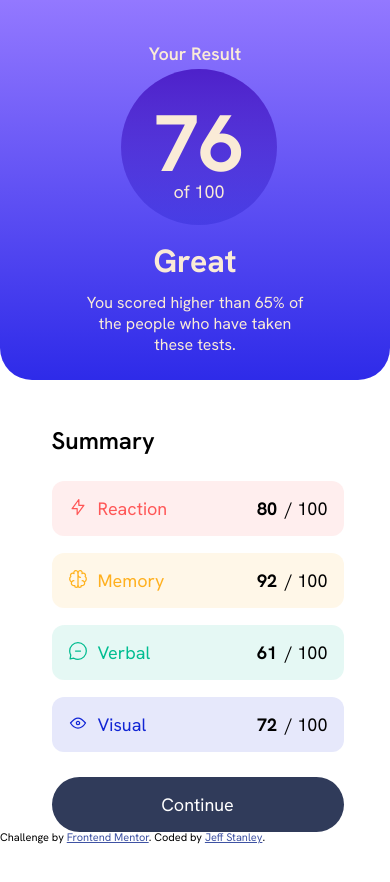
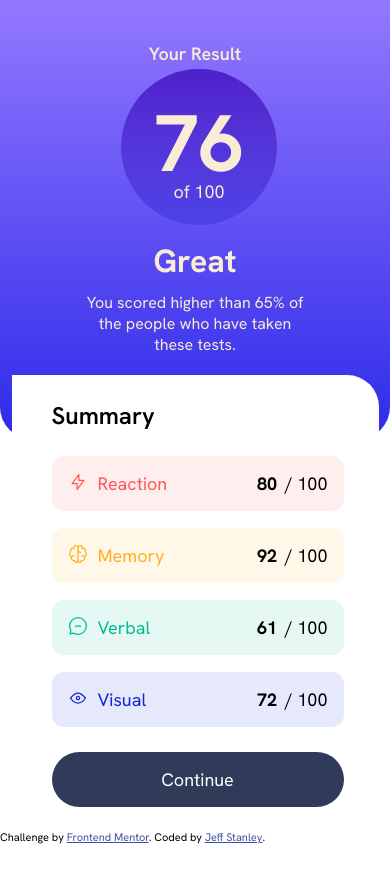
Before and after one commit to JS-Law/ResultsSummary, a plain HTML site: page index.html in a window 390 px wide. Drawn offline with Linux system fonts and the light colour scheme.

Commit message:
Adjust mobile layout

```diff
--- a/styles.css
+++ b/styles.css
@@ -266,8 +266,7 @@ html{
         width: 100%;
         margin-left: 0px;
         /* margin-top: -10px; */
-        height: auto;
-        min-height: 45%;
+        height: 52%;
         border-top-left-radius: 0px;
         border-top-right-radius: 0px;
         position: absolute;
@@ -305,7 +304,7 @@ html{
 
     .container-summary{
         position: absolute;
-        top: 400px;
+        top: 375px;
         margin-right: -10px;
         margin-left: -10px;
         border-bottom-left-radius: 0px;
```
